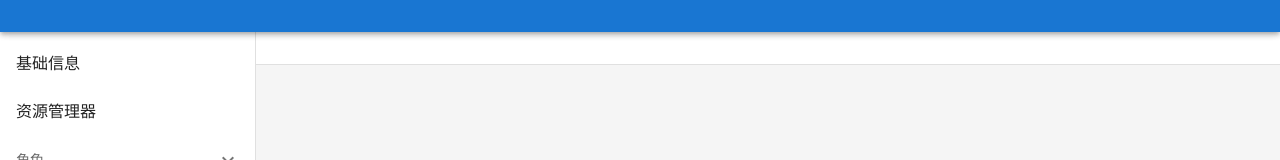
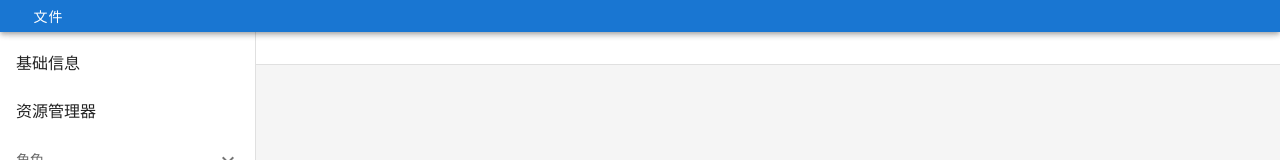
Before and after one commit to TheRiverElder/pl-editor, a Vue app: page / in a window 1280 px wide. Shown: the top 160 px of the page. Built offline with nearby package versions, Linux system fonts and the light colour scheme.

Commit message:
add menu bar

```diff
--- a/src/App.vue
+++ b/src/App.vue
@@ -1,6 +1,37 @@
 <template>
     <v-app id="app">
-        <v-app-bar app color="primary" height="32" clipped-left></v-app-bar>
+        <v-app-bar app color="primary" height="32" clipped-left>
+            <v-menu offset-y>
+                <template v-slot:activator="{ on, attrs }">
+                    <v-btn
+                        dark
+                        v-bind="attrs"
+                        v-on="on"
+                        text
+                        height="32"
+                        tile
+                    >文件</v-btn>
+                </template>
+
+                <v-list>
+                    <v-list-item dense @click="downloadProject">
+                        <v-list-item-title>下载工程</v-list-item-title>
+                    </v-list-item>
+
+                    <v-list-item dense @click="downloadScript" :disabled="!script">
+                        <v-list-item-title>下载脚本</v-list-item-title>
+                    </v-list-item>
+
+                    <v-list-item dense @click="cacheState">
+                        <v-list-item-title>缓存至浏览器</v-list-item-title>
+                    </v-list-item>
+
+                    <v-list-item dense disabled>
+                        <v-list-item-title>读取浏览器缓存</v-list-item-title>
+                    </v-list-item>
+                </v-list>
+            </v-menu>
+        </v-app-bar>
 
         <!-- 侧边栏或者叫目录 -->
         <v-navigation-drawer app permanent clipped>
@@ -81,6 +112,7 @@
                 <v-tabs-items
                     class="grey lighten-4 flex-grow-1"
                     v-model="tabIndex"
+                    active-class=""
                 >
                     <v-tab-item
                         v-for="tab of tabs"
@@ -127,11 +159,12 @@ export default {
     },
 
     computed: {
-        ...mapState(["resources", "roles", "chunks", "data"]),
+        ...mapState(["resources", "roles", "chunks", "data", 'script']),
     },
 
     methods: {
-        ...mapMutations(['updateData', 'cacheState', 'createRole', 'createChunk']),
+        ...mapMutations(['updateData', 'cacheState', 'createRole', 'createChunk',
+            'downloadProject', 'downloadScript', 'compile']),
 
         createNewRole() {
             this.createRole({cb: role => this.open('role', role.id)});
@@ -212,7 +245,7 @@ export default {
         },
 
         saveTab(tab, index) {
-            if (tab && tab.dirty) {
+            if (tab) {
                 this.$refs.tabs[index].save();
                 tab.dirty = false;
             }
```
